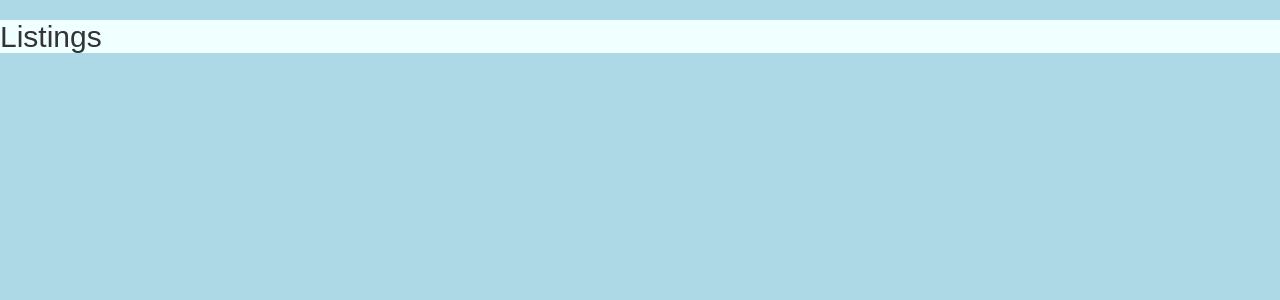
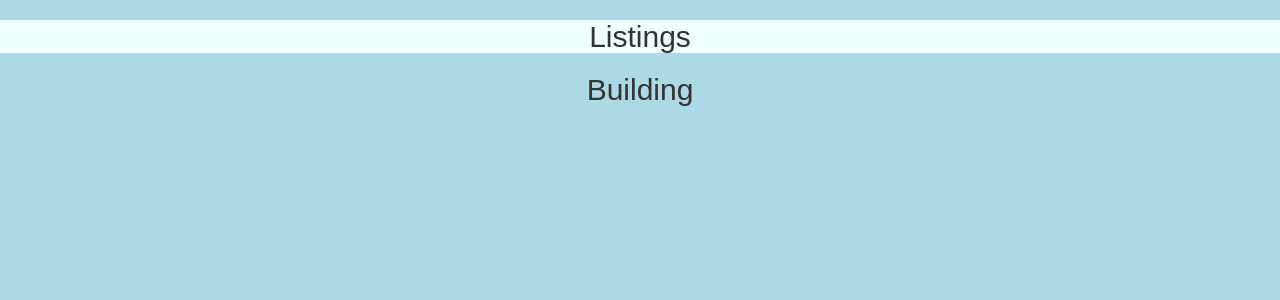
Before and after one commit to amillion3/realtor, a React (Create React App) app: page / in a window 1280 px wide. Shown: the top 300 px of the page. Built offline with nearby package versions, Linux system fonts and the light colour scheme.

Commit message:
added Building component

```diff
--- a/src/app/App.js
+++ b/src/app/App.js
@@ -1,12 +1,16 @@
 import React, { Component } from 'react';
 
 import Listings from '../components/Listings/Listings';
+import Building from '../components/Building/Building';
 import './App.css';
 
 class App extends Component {
   render () {
     return (
-      <Listings />
+      <div className="App">
+        <Listings></Listings>
+        <Building></Building>
+      </div>
     );
   }
 }
--- a/src/components/Building/Building.js
+++ b/src/components/Building/Building.js
@@ -0,0 +1,15 @@
+import React from 'react';
+
+import './Building.css';
+
+class Building extends React.Component {
+  render () {
+    return (
+      <div className="building">
+        <h2>Building</h2>
+      </div>
+    );
+  }
+};
+
+export default Building;
--- a/src/components/Building/Building.scss
+++ b/src/components/Building/Building.scss
@@ -0,0 +1,3 @@
+.Building {
+  background-color: beige;
+}
--- a/src/components/Listings/Listings.js
+++ b/src/components/Listings/Listings.js
@@ -5,7 +5,7 @@
 class Listings extends React.Component {
   render () {
     return (
-      <div className="listings">
+      <div className="Listings">
         <h2>Listings</h2>
       </div>
     );
--- a/src/components/Listings/Listings.scss
+++ b/src/components/Listings/Listings.scss
@@ -1,3 +1,3 @@
-.listings {
+.Listings {
   background-color: azure;
 }
```
